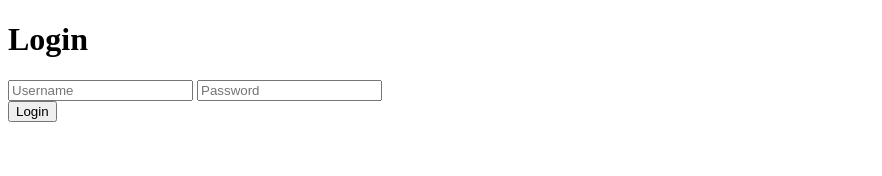
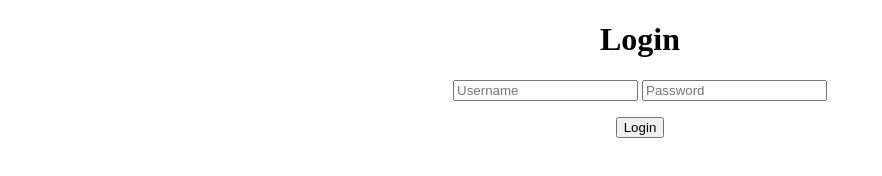
Before and after one commit to LourdChristian/acitvity_3, a plain HTML site: page index.html in a window 1280 px wide. Shown: the whole page, without its empty margins (0-882 px from the left). Drawn offline with Linux system fonts and the light colour scheme.

Commit message:
Added index file. Added UI for the login page.

```diff
--- a/index.html
+++ b/index.html
@@ -3,21 +3,26 @@
 
 <head>
     <title>Login</title>
-    <script>
-        // Javascript
-        console.log("Hello World");
-    </script>
+
     <title><Button</title>
 </head>
 
 <body>
- <div style="align-items:  center;">
+ <div style="text-align: center;">
     <h1>Login</h1>
     <input type="text" placeholder="Username" id="txtUsername">
     <input type="text" placeholder="Password" id="txtUsername">
-    <div style="margin-top: Irem;">
-        <button id="btnlogin">Login</button>
+    <div style="margin-top: 1rem;">
+        <button id="btnlogin" onclick="alert('Login successfully.')">Login</button>
         </div>
     </div>
 </body>
+<script>
+    // Javascript
+    console.log("Hello World");
+    let butonLogin = document.querySelector('btnlogin');
+    buttonLogin.onclick = function () {
+        alert("YEHEY")
+    };
+</script>
 </html>
```
